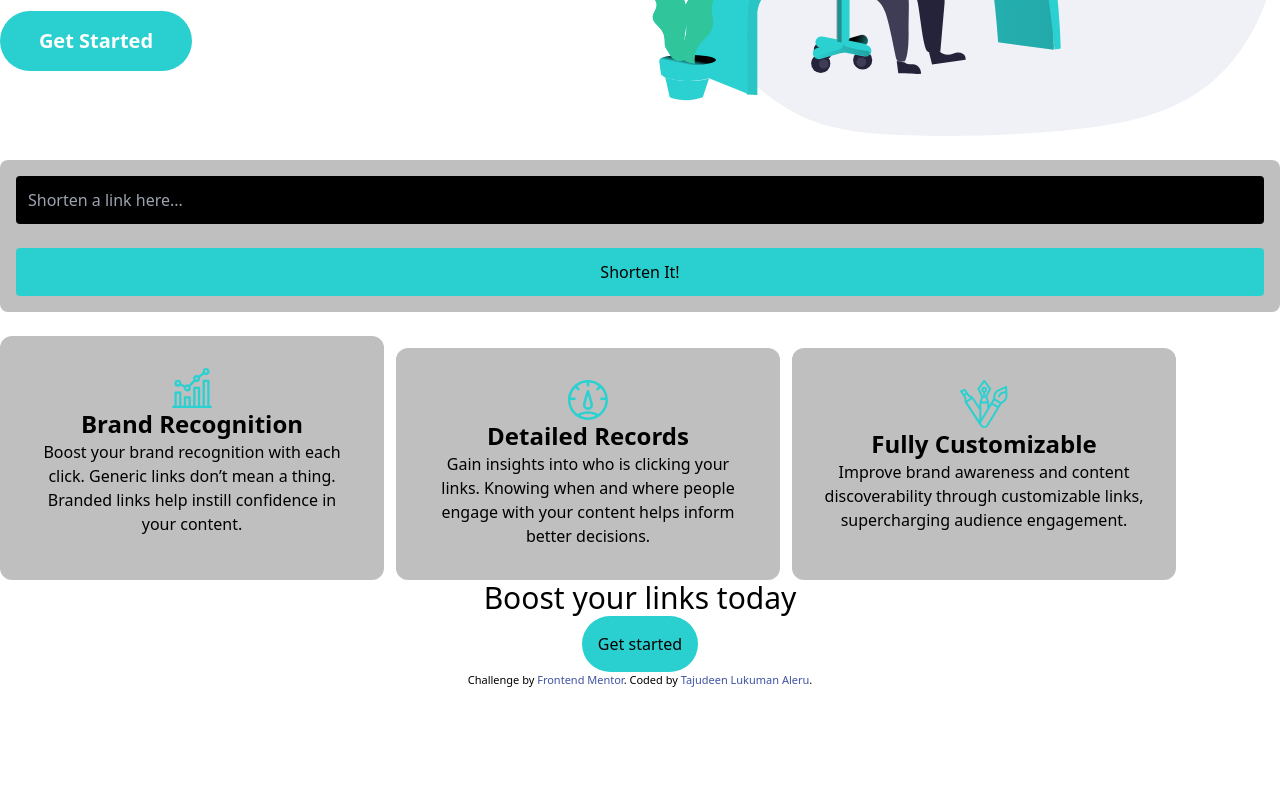
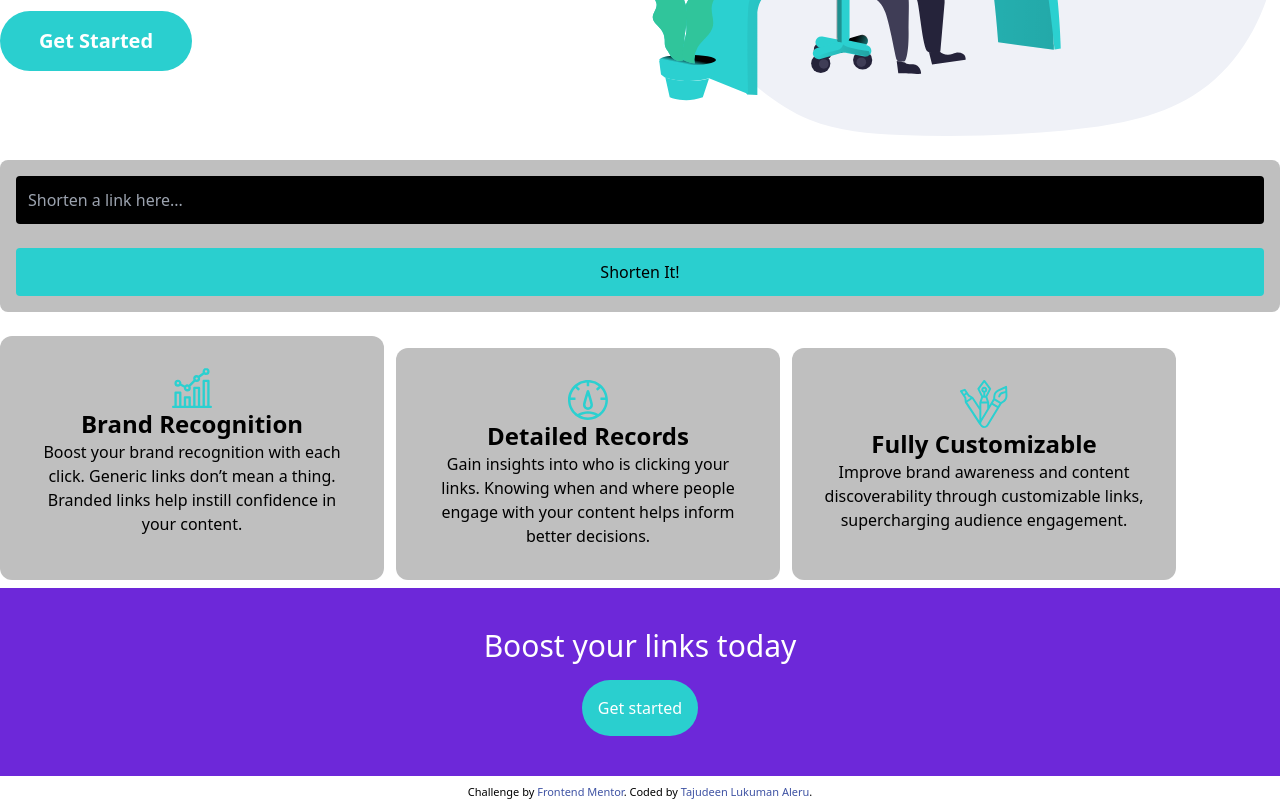
Before and after one commit to mrlukuman/fem-url-shortener, a React (Create React App) app: page / in a window 1280 px wide. Shown: the part 325-1125 px from the top of the page. Before the commit the page ends 1013 px from the top, so only its background shows below. Built offline with nearby package versions, Linux system fonts and the light colour scheme.

Commit message:
Add CTA section

```diff
--- a/src/components/CTA/Cta.jsx
+++ b/src/components/CTA/Cta.jsx
@@ -1,6 +1,6 @@
 export default function CTA() {
   return (
-    <div>
+    <div className="my-2 p-10 space-y-4 text-white bg-violet-700">
       <h1 className="text-3xl">Boost your links today</h1>
       <button className="rounded-full p-4 bg-cyan">Get started</button>
     </div>
```
